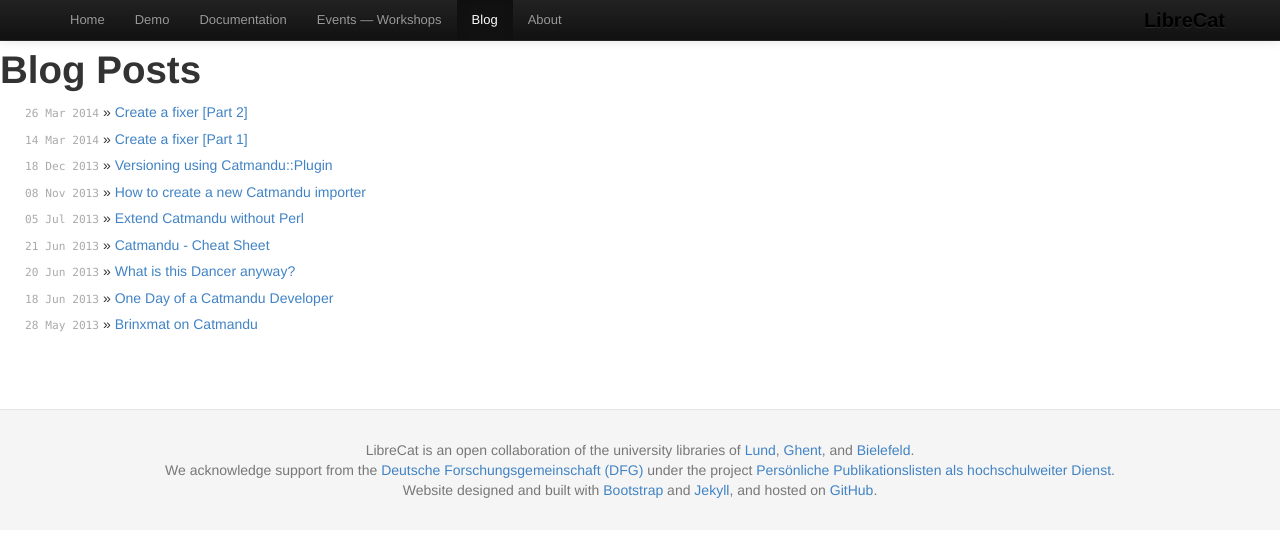
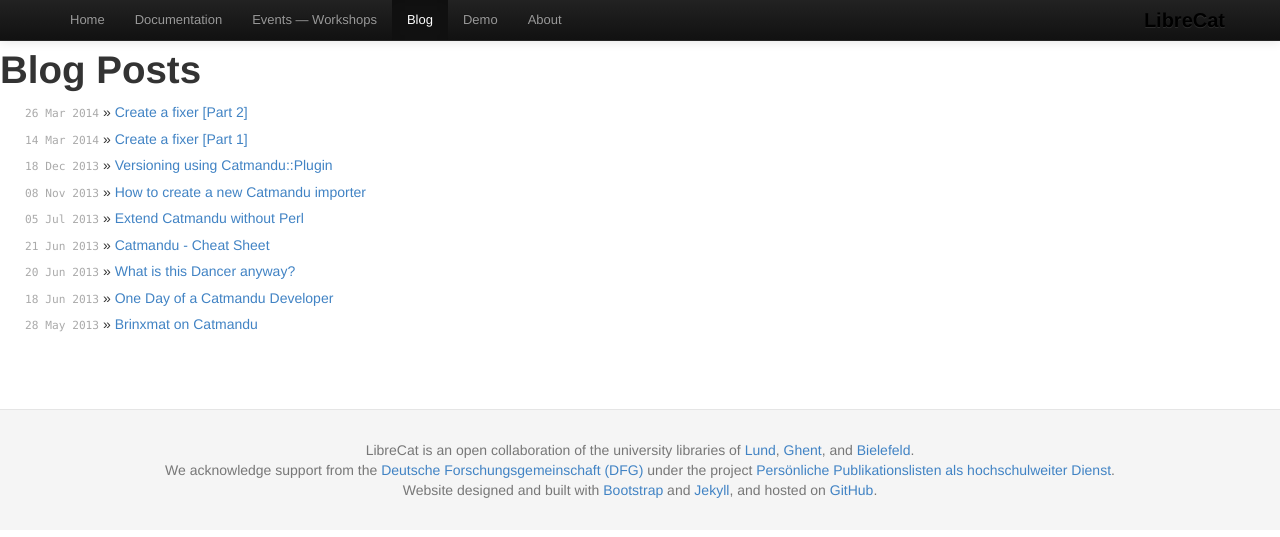
Before and after one commit to LibreCat/librecat.github.io, a Jekyll site: the page built from blog.html, in a window 1280 px wide. Shown: the top 537 px of the page. Built offline with Jekyll 4.4.1, drawn with Linux system fonts in a browser that asks for light colours.

Commit message:
Setting demo to last on navbar

```diff
--- a/_includes/navbar.html
+++ b/_includes/navbar.html
@@ -17,9 +17,6 @@
                   <a href="/index.html">Home</a>
                 </li>
                 <li>
-                  <a href="http://demo.librecat.org/">Demo</a>
-                </li>
-                <li>
                   <a href="https://github.com/LibreCat/Catmandu/wiki">Documentation</a>
                 </li>
                 <li class="{% if "events.html" == page.path %}active{% endif %}">
@@ -27,6 +24,9 @@
                 </li>
                 <li class="{% if "blog.html" == page.path %}active{% endif %}">
                   <a href="/blog.html">Blog</a>
+                </li>
+                <li>
+                  <a href="http://demo.librecat.org/">Demo</a>
                 </li>
                  <li class="{% if "about.html" == page.path %}active{% endif %}">
                   <a href="/about.html">About</a>
```
